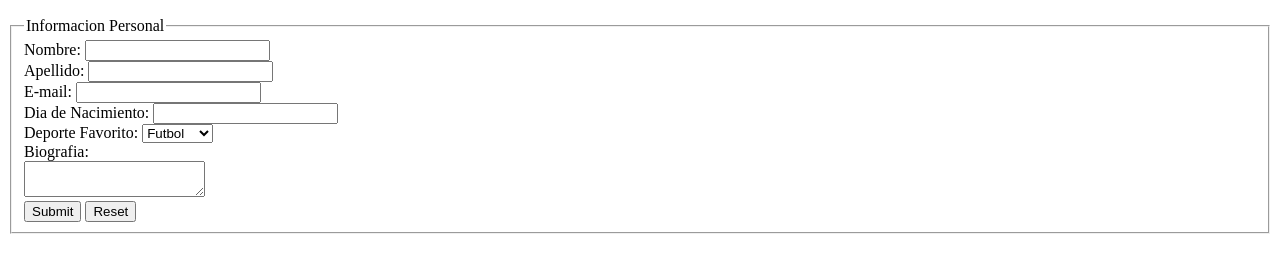
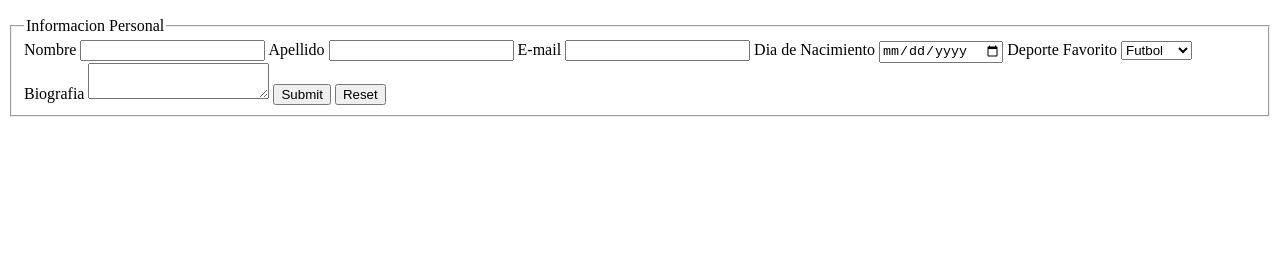
Before and after one commit to FedeSoldo/startup, a plain HTML site: page 00-HTML-CSS-basics/Ejercicios HTML/SignUpForm.html in a window 1280 px wide. Shown: the part 50-322 px from the top of the page. Drawn offline with Linux system fonts and the light colour scheme.

Commit message:
reentrega html

```diff
--- a/00-HTML-CSS-basics/Ejercicios HTML/SignUpForm.html
+++ b/00-HTML-CSS-basics/Ejercicios HTML/SignUpForm.html
@@ -8,41 +8,39 @@
 	<meta name="viewport" content="width=device-width, initial-scale=1.0">
 </head>
 <body>
-	<header>
 	<section>
 		<h1>Sign up form</h1>
 		<form>
 			<fieldset>
 				<legend>Informacion Personal</legend>
-					<section>
-					Nombre: <input type="text" name="nombre" required>
-					</section>
-					<section>
-					Apellido: <input type="text" name="apellido" required>
-					</section>
-					<section>
-					E-mail: <input type="email" name="e-mail" required>
-					</section>
-					<section>
-					Dia de Nacimiento: <input type="text" name="nacimiento" required>
-					</section>
-					<section>
-					Deporte Favorito:
-					<select>
-						<option>Futbol</option>
-						<option>Tenis</option>
-						<option>Voley</option>
-						<option>Basquet</option>
-						<option>Otro</option>
+
+				<label for="nombre">Nombre</label>
+				<input type="text" name="nombre" required>
+
+				<label for="apellido">Apellido</label>
+				<input type="text" name="apellido" required>
+
+				<label for="email">E-mail</label>
+				<input type="email" name="e-mail" required>
+
+				<label for="nacimiento">Dia de Nacimiento</label>
+				<input type="date" name="nacimiento" required>
+
+				<label for="Deporte">Deporte Favorito</label>
+				<select name="deporte">
+					<option value="futbol">Futbol</option>
+					<option value="tenis">Tenis</option>
+					<option value="voley">Voley</option>
+					<option value="basquet">Basquet</option>
+					<option value="otro">Otro</option>
 				</select>
-					</section>
-					<section>
-					Biografia: <br><textarea></textarea>
-					</section>
-					<input type="submit">
-					<input type="reset">
+
+				<label>Biografia</label>
+				<textarea name="biografia"></textarea>
+
+				<input type="submit" value="Submit">
+				<input type="reset" value="Reset">
 			</fieldset>
 		</form>
 	</section>
-	</header>
 </body>
```
Also changed, not shown: 00-HTML-CSS-basics/Ejercicios HTML/AudVidImg.html (+0 -2 lines), 00-HTML-CSS-basics/Ejercicios HTML/HelloWorld.html (+1 -5 lines), 00-HTML-CSS-basics/Ejercicios HTML/tabla.html (+5 -3 lines), 00-HTML-CSS-basics/Ejercicios HTML/todo_list.html (+6 -6 lines). Lines whose indentation alone changed are shown as unchanged.
